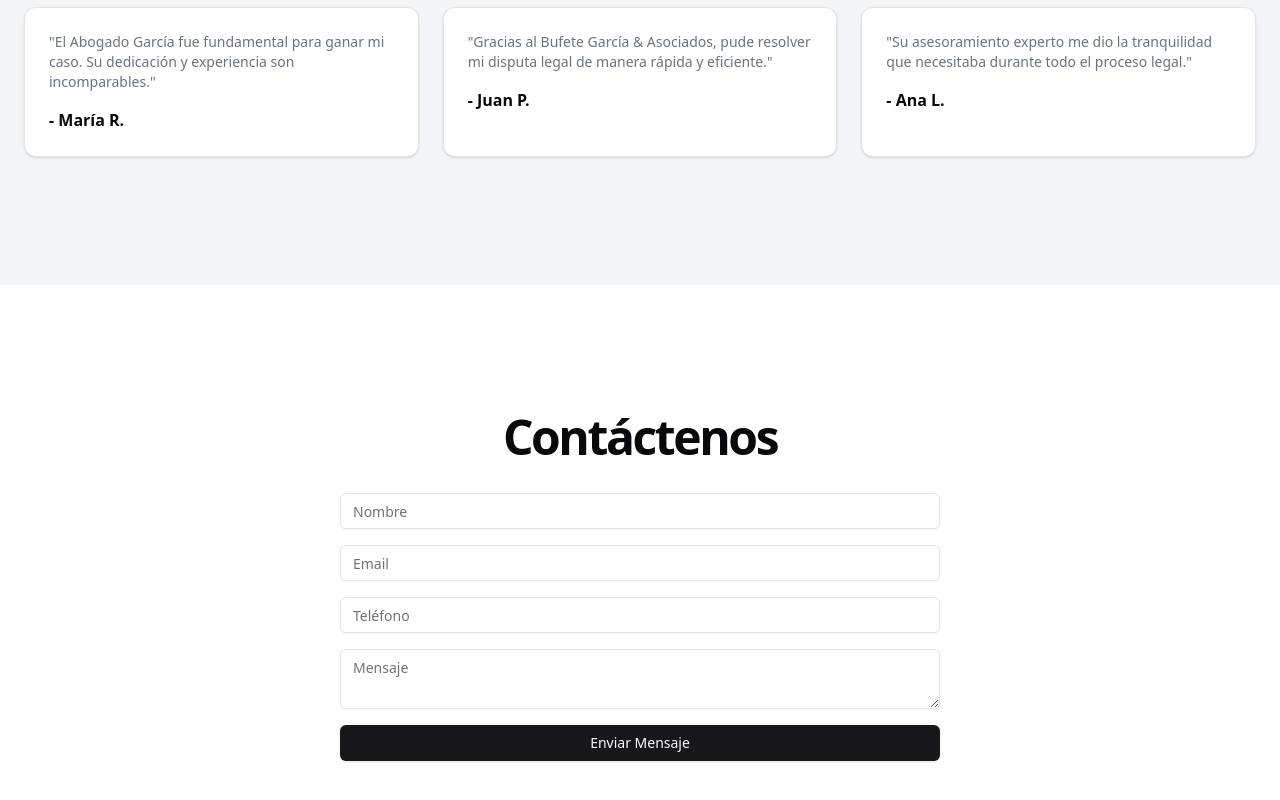
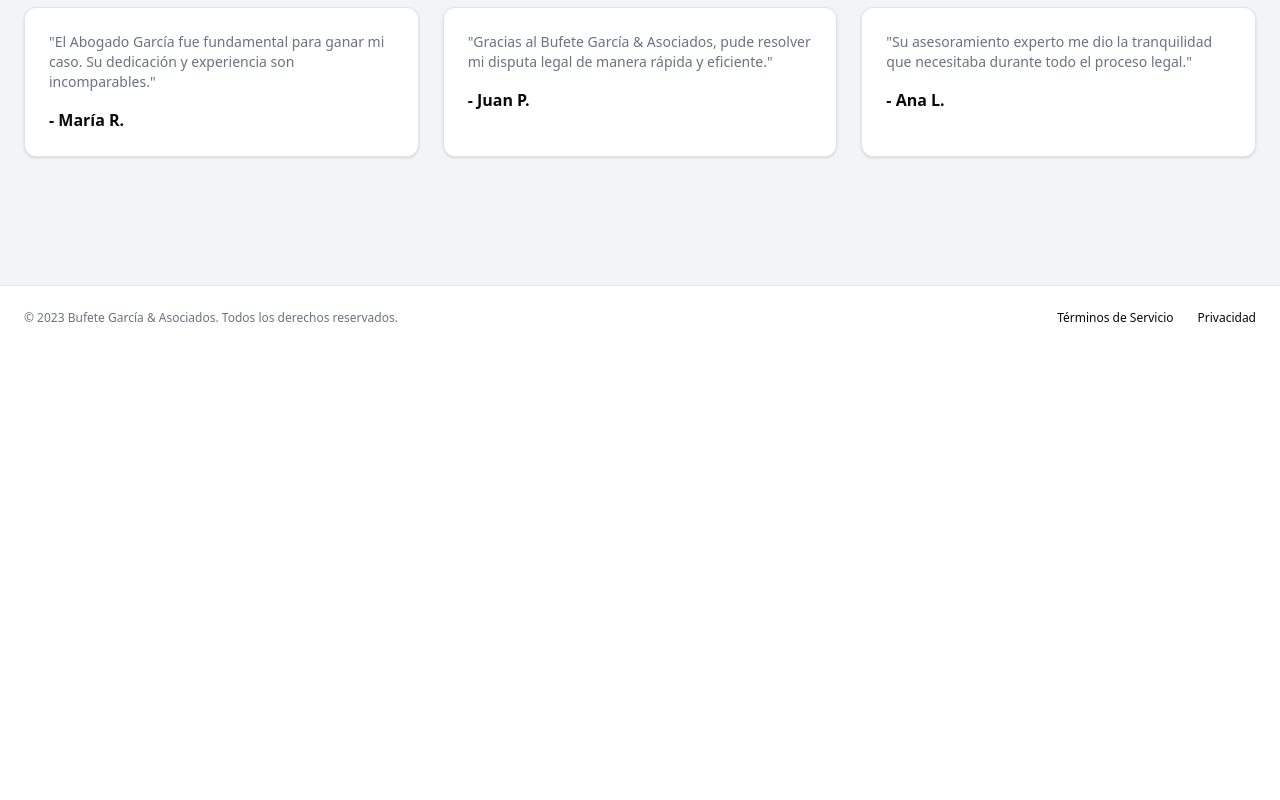
Before and after one commit to AlejandroDev8/Landig-Salvador, a React (Vite) app: page / in a window 1280 px wide. Shown: the part 1912-2712 px from the top of the page. After the commit the page ends 2262 px from the top, so only its background shows below. Built offline with nearby package versions, Linux system fonts and the light colour scheme.

Commit message:
Actualizando el componente Header y los links de navegación y eliminando la sección de contacto

```diff
--- a/src/components/Header.tsx
+++ b/src/components/Header.tsx
@@ -14,9 +14,7 @@ function Header() {
           <a className="text-sm font-medium hover:underline underline-offset-4" href="#sobre-nosotros">
             Sobre Nosotros
           </a>
-          <a className="text-sm font-medium hover:underline underline-offset-4" href="#contacto">
-            Contacto
-          </a>
+          <a className="text-sm font-medium hover:underline underline-offset-4" href="#referencias">Referencias</a>
         </nav>
       </header>
   )
--- a/src/components/Main.tsx
+++ b/src/components/Main.tsx
@@ -1,7 +1,5 @@
 import {Button} from '@/components/ui/button'
 import {Card, CardContent} from '@/components/ui/card'
-import {Input} from '@/components/ui/input'
-import { Textarea } from '@/components/ui/textarea'
 import { Scale, Book, Users} from "lucide-react"
 
 function Main() {
@@ -81,7 +79,7 @@ function Main() {
             </div>
           </div>
         </section>
-        <section className="w-full py-12 md:py-24 lg:py-32 bg-gray-100">
+        <section className="w-full py-12 md:py-24 lg:py-32 bg-gray-100" id='referencias'>
           <div className="container px-4 md:px-6">
             <h2 className="text-3xl font-bold tracking-tighter sm:text-4xl md:text-5xl text-center mb-8">
               Lo que dicen nuestros clientes
@@ -114,22 +112,6 @@ function Main() {
             </div>
           </div>
         </section>
-        <section id="contacto" className="w-full py-12 md:py-24 lg:py-32">
-          <div className="container px-4 md:px-6">
-            <h2 className="text-3xl font-bold tracking-tighter sm:text-4xl md:text-5xl text-center mb-8">
-              Contáctenos
-            </h2>
-            <div className="mx-auto max-w-[600px]">
-              <form className="space-y-4">
-                <Input placeholder="Nombre" />
-                <Input placeholder="Email" type="email" />
-                <Input placeholder="Teléfono" type="tel" />
-                <Textarea placeholder="Mensaje" />
-                <Button className="w-full">Enviar Mensaje</Button>
-              </form>
-            </div>
-          </div>
-        </section>
       </main>
   )
 }
```
Also changed, not shown: src/components/Contact.tsx (added).
